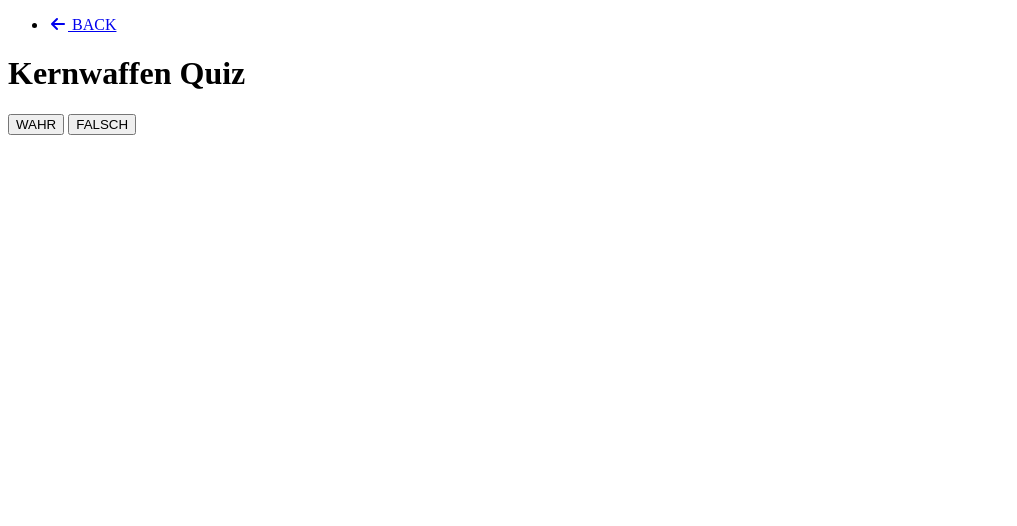
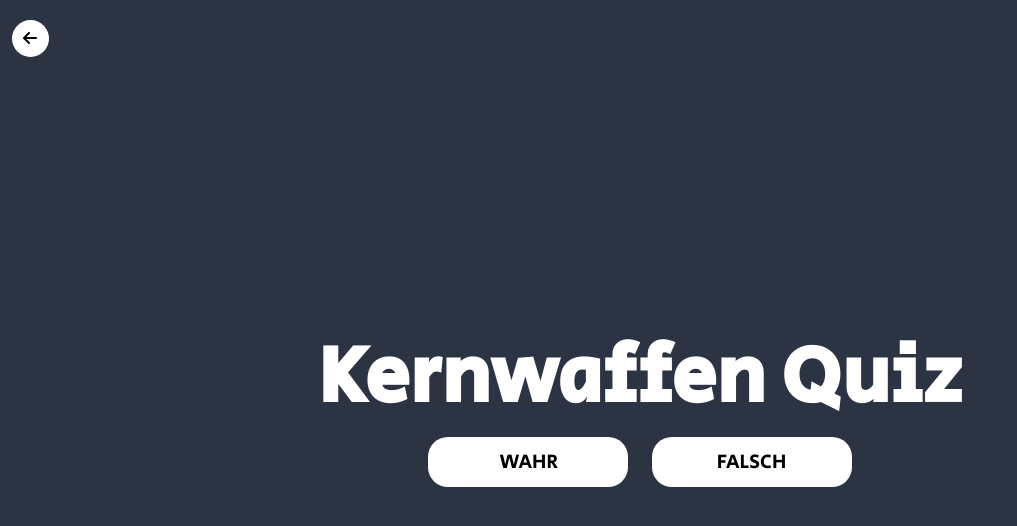
Before and after one commit to NoahJeanA/NoahJeanA.github.io, a plain HTML site: page index1.html in a window 1280 px wide. Shown: the whole page, without its empty margins (0-1017 px from the left). Drawn offline with Linux system fonts and the light colour scheme.

Commit message:
Update index1.html

```diff
--- a/index1.html
+++ b/index1.html
@@ -2,7 +2,7 @@
 <html lang="de">
 <head>
     <meta charset="UTF-8">
-    <link rel="stylesheet" type="text/css" href="1style.css">
+    <link rel="stylesheet" type="text/css" href="style1.css">
     <meta name="viewport" content="width=device-width, initial-scale=1.0">
     <script src="https://kit.fontawesome.com/5e26f730cb.js" crossorigin="anonymous"></script>
     <title>Mittwald Quiz</title>
```
